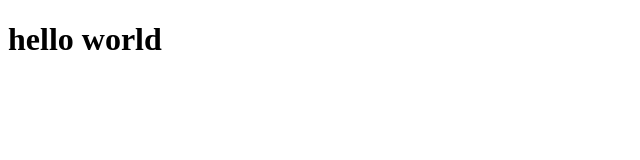
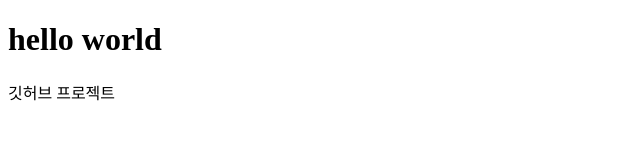
Before and after one commit to seongjin77/my_project, a plain HTML site: page index.html in a window 1280 px wide. Shown: the whole page, without its empty margins (0-640 px from the left). Drawn offline with Linux system fonts and the light colour scheme.

Commit message:
깃허브 배우기

```diff
--- a/index.html
+++ b/index.html
@@ -9,5 +9,7 @@
 <body>
     <h1>hello world</h1>
 
+    <div>깃허브 프로젝트</div>
+
 </body>
 </html>
```
Also changed, not shown: 3 other files.
